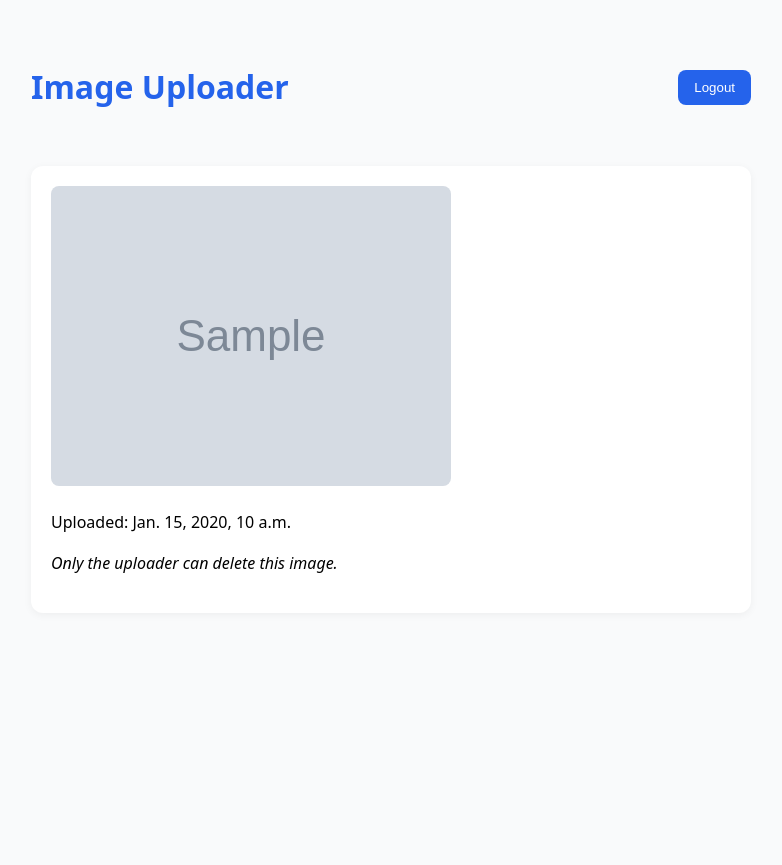
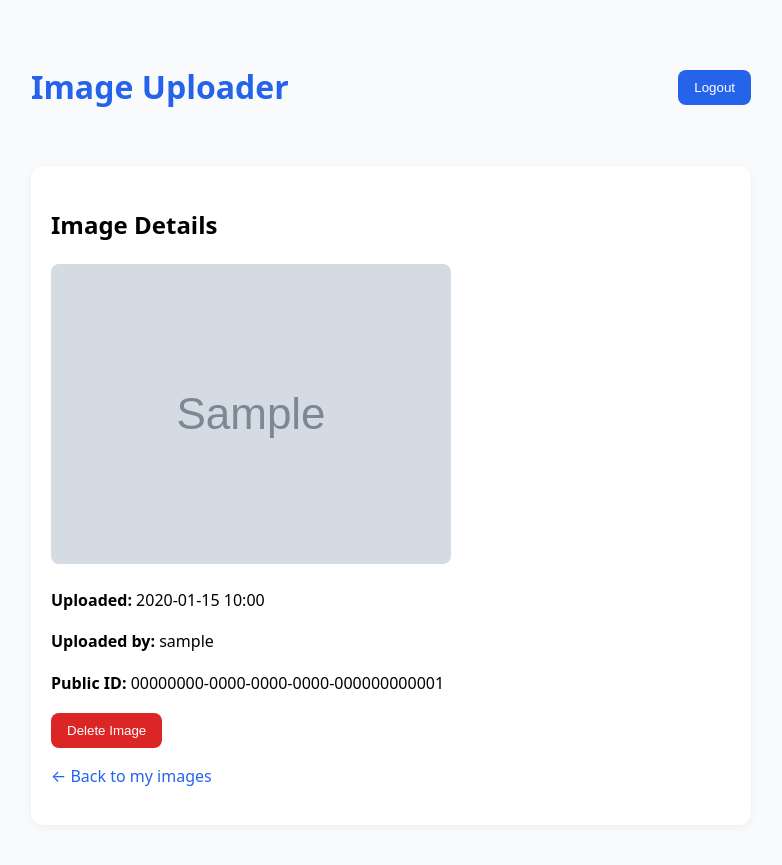
Before and after one commit to shiningflash/Image-Uploader, a Django app: page /image/00000000-0000-0000-0000-000000000001/ in a window 1280 px wide. Shown: the whole page, without its empty margins (249-1031 px from the left). Before the commit the page ends 573 px from the top, so only its background shows below. Run offline with Django 5.2, Linux system fonts and the light colour scheme; a user stored in the database is signed in; tables that the repository leaves empty hold one stand-in row (values such as "Sample post"); grey boxes marked "Sample" are stand-in pictures.

Commit message:
Connect Image Uploads to Authenticated Users

```diff
--- a/images/models.py
+++ b/images/models.py
@@ -1,5 +1,4 @@
-from __future__ import annotations
-
+from django.conf import settings
 from django.db import models
 
 from core.models import PublicIdMixin, TimeStampedModel
@@ -8,12 +7,17 @@ from core.models import PublicIdMixin, TimeStampedModel
 class ImageAsset(PublicIdMixin, TimeStampedModel):
     """
     Minimal, explicit domain model for uploaded images.
-    - public_id: shareable stable ID (from PublicIdMixin)
-    - created_at/updated_at: audit & ordering (from TimeStampedModel)
     """
 
     image = models.ImageField(upload_to="uploads/%Y/%m/%d/")
     uploader_ip = models.GenericIPAddressField()
+    user = models.ForeignKey(
+        settings.AUTH_USER_MODEL,
+        on_delete=models.CASCADE,
+        related_name="images",
+        null=True,
+        blank=True,
+    )
 
     class Meta:
         indexes = [
--- a/images/views.py
+++ b/images/views.py
@@ -18,13 +18,14 @@ from django.urls import reverse
 from django.views import View
 
 from core.utils import get_client_ip, validate_image_size
-
 from .forms import ImageUploadForm
 from .models import ImageAsset
 from .services import is_daily_quota_exceeded
 
 
 class ImageUploadView(LoginRequiredMixin, View):
+    """Authenticated users can upload an image (max 5 MB, 10 uploads per IP/day)."""
+
     template_name = "images/upload.html"
     login_url = "login"
 
@@ -34,7 +35,7 @@ class ImageUploadView(LoginRequiredMixin, View):
     def post(self, request: HttpRequest) -> HttpResponse:
         client_ip = get_client_ip(request)
 
-        # Quota enforcement
+        # Enforce per-IP upload quota (10 uploads / 24h)
         if is_daily_quota_exceeded(client_ip):
             return render(
                 request,
@@ -58,25 +59,22 @@ class ImageUploadView(LoginRequiredMixin, View):
                 form.add_error("image", e.message)
                 return render(request, self.template_name, {"form": form}, status=400)
 
-            # Save image
+            # Save image linked to current user
             image_obj = ImageAsset.objects.create(
                 image=image_file,
                 uploader_ip=client_ip,
+                user=request.user,
             )
-
-            # Track ownership in session
-            owned = request.session.get("owned_public_ids", [])
-            owned.append(str(image_obj.public_id))
-            request.session["owned_public_ids"] = owned
-            request.session.modified = True
 
             return redirect("image_detail", public_id=image_obj.public_id)
 
-        # If invalid, re-render with errors
+        # Re-render form with validation errors
         return render(request, self.template_name, {"form": form}, status=400)
 
 
 class ImageDetailView(LoginRequiredMixin, View):
+    """Show a single image detail page with delete option for the owner."""
+
     template_name = "images/detail.html"
     login_url = "login"
 
@@ -87,41 +85,39 @@ class ImageDetailView(LoginRequiredMixin, View):
             raise Http404("Invalid image identifier")
 
         image_obj = get_object_or_404(ImageAsset, public_id=public_id)
-        owned = request.session.get("owned_public_ids", [])
+
         return render(
             request,
             self.template_name,
             {
                 "image": image_obj,
-                "can_delete": str(image_obj.public_id) in owned,
+                "can_delete": image_obj.user == request.user,
             },
         )
 
 
 @login_required(login_url="login")
 def delete_image(request: HttpRequest, public_id: str) -> HttpResponse:
+    """Delete an image if and only if the current user is the owner."""
+
     if request.method != "POST":
         raise Http404()
 
     image_obj = get_object_or_404(ImageAsset, public_id=public_id)
-    owned = request.session.get("owned_public_ids", [])
 
-    if str(image_obj.public_id) not in owned:
+    if image_obj.user != request.user:
         return HttpResponseForbidden("You are not authorized to delete this image.")
 
+    # Delete file and DB record
     image_obj.image.delete(save=False)
     image_obj.delete()
 
-    # Update session ownership
-    request.session["owned_public_ids"] = [
-        pid for pid in owned if pid != str(public_id)
-    ]
-    request.session.modified = True
-
-    return HttpResponseRedirect(reverse("image_upload"))
+    return HttpResponseRedirect(reverse("image_list"))
 
 
 class ImageListView(LoginRequiredMixin, View):
+    """Paginated list of all images uploaded by the logged-in user."""
+
     template_name = "images/list.html"
     login_url = "login"
 
@@ -129,19 +125,20 @@ class ImageListView(LoginRequiredMixin, View):
         page_number = request.GET.get("page", 1)
         per_page = 10
 
-        paginator = Paginator(
-            ImageAsset.objects.order_by("-created_at").only(
-                "public_id", "image", "created_at", "uploader_ip"
-            ),
-            per_page,
+        queryset = (
+            ImageAsset.objects.filter(user=request.user)
+            .only("public_id", "image", "created_at", "uploader_ip")
+            .order_by("-created_at")
         )
+
+        paginator = Paginator(queryset, per_page)
         page_obj = paginator.get_page(page_number)
 
         return render(
             request,
             self.template_name,
             {
-                "images": page_obj.object_list,  # paginated result
+                "images": page_obj.object_list,
                 "page_obj": page_obj,
                 "is_paginated": page_obj.has_other_pages(),
             },
--- a/templates/images/detail.html
+++ b/templates/images/detail.html
@@ -1,15 +1,26 @@
 {% extends "base.html" %}
+
+{% block title %}Image Details{% endblock %}
+
 {% block content %}
 <div class="card">
-  <img src="{{ image.image.url }}" alt="{{ image.public_id }}">
-  <p>Uploaded: {{ image.created_at }}</p>
-  {% if can_delete %}
+  <h2>Image Details</h2>
+
+  <img src="{{ image.image.url }}" alt="Uploaded image {{ image.public_id }}">
+
+  <p><strong>Uploaded:</strong> {{ image.created_at|date:"Y-m-d H:i" }}</p>
+  <p><strong>Uploaded by:</strong> {{ image.user.username }}</p>
+  <p><strong>Public ID:</strong> {{ image.public_id }}</p>
+
+  {% if user == image.user %}
     <form method="post" action="{% url 'image_delete' image.public_id %}">
       {% csrf_token %}
-      <button type="submit">Delete</button>
+      <button type="submit" style="background-color: #dc2626;">Delete Image</button>
     </form>
   {% else %}
     <p><em>Only the uploader can delete this image.</em></p>
   {% endif %}
+
+  <p><a href="{% url 'image_list' %}">← Back to my images</a></p>
 </div>
 {% endblock %}
```
Also changed, not shown: images/tests/test_views.py (+43 -16 lines).
